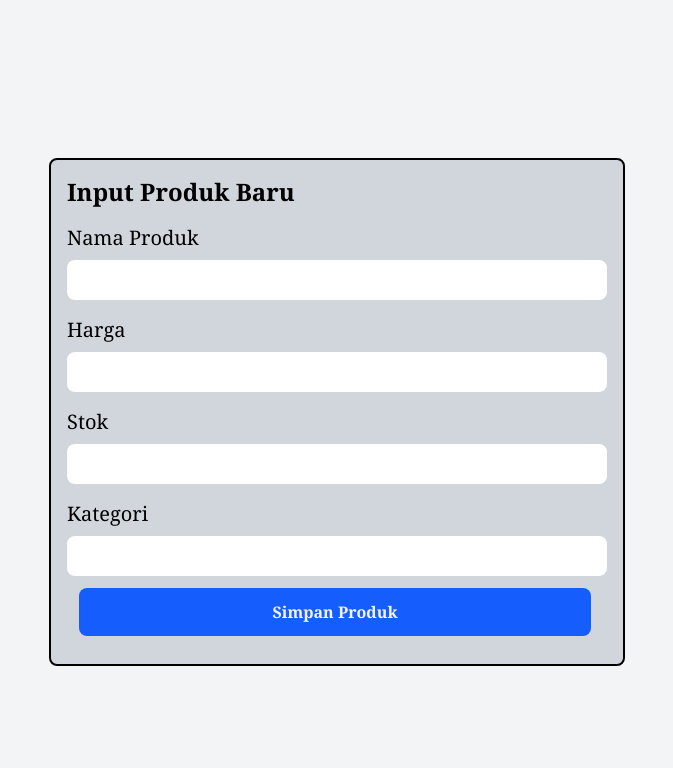
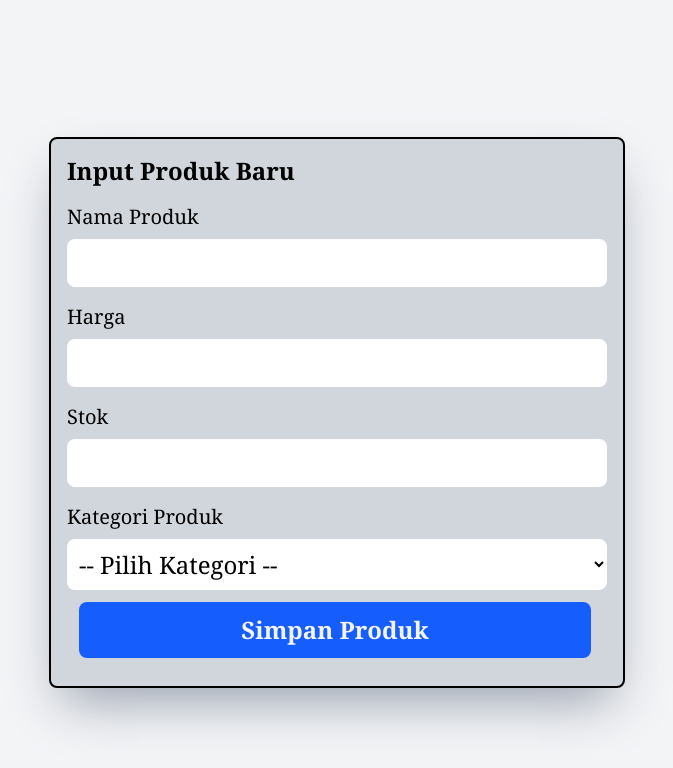
Before and after one commit to siswantoismail/junior-web, a React (Vite) app: page /input in a window 1280 px wide. Shown: the top 768 px of the page, without its empty margins (303-976 px from the left). Built offline with nearby package versions, Linux system fonts and the light colour scheme.

Commit message:
sementara

```diff
--- a/src/Fragments/FormInput.jsx
+++ b/src/Fragments/FormInput.jsx
@@ -1,25 +1,39 @@
-export default function InputProduct({ label }) {
+export default function InputProduct() {
   return (
-    <div className="w-xl border-2 rounded-lg bg-gray-300  mt-6 p-4 font-serif">
+    <div className="w-xl border-2 rounded-lg bg-gray-300  mt-6 p-4 font-serif text-2xl shadow-2xl shadow-gray-400">
       <Judul />
-      <Input label="Nama Produk" />
-      <Input label="Harga" />
-      <Input label="Stok" />
-      <Input label="Kategori" />
+      <Input label="Nama Produk" id="nama" />
+      <Input label="Harga" id="harga" />
+      <Input label="Stok" id="stok" />
+      <Dropdown />
       <Button />
     </div>
   );
 }
 
 function Input(props) {
-  const { label } = props;
+  const { label, id } = props;
   return (
-    <form action="">
-      <label htmlFor="" className="text-xl mt-4 mb-2  block">
+    <div>
+      <label htmlFor={id} className="text-xl mt-4 mb-2  block">
         {label}
       </label>
-      <input className="bg-white w-full p-2 rounded-lg" type="text" />
-    </form>
+      <input id={id} className="bg-white w-full p-2 rounded-lg" type="text" />
+    </div>
+  );
+}
+
+function Dropdown() {
+  return (
+    <div>
+      <label className="text-xl mt-4 mb-2 block">Kategori Produk</label>
+      <select className="bg-white w-full p-2 rounded-lg">
+        <option value="">-- Pilih Kategori --</option>
+        <option value="elektronik">Elektronik</option>
+        <option value="fashion">Fashion</option>
+        <option value="lainnya">Lainnya</option>
+      </select>
+    </div>
   );
 }
 
```
